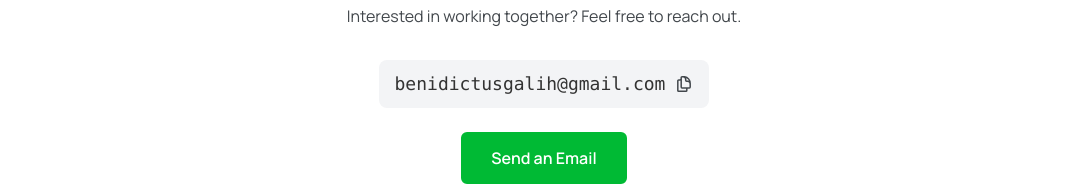
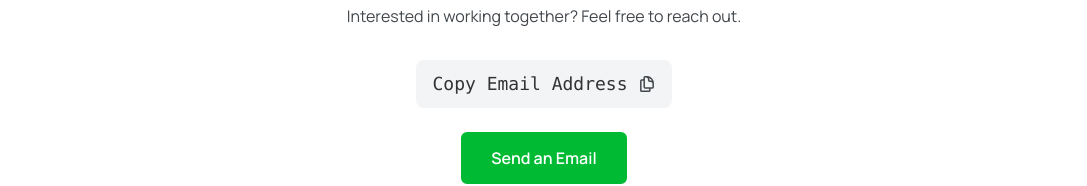
Before and after one commit to octovalents/octovalents.github.io, a React (Vite) app: page / in a window 1280 px wide. Shown: the part 1694-1880 px from the top of the page, without its empty margins (96-1183 px from the left). Built offline with nearby package versions, Linux system fonts and the light colour scheme.

Commit message:
fix: hide email address from text button

```diff
--- a/src/components/Contact.tsx
+++ b/src/components/Contact.tsx
@@ -54,7 +54,7 @@ export default function Contact() {
           className="flex items-center justify-center gap-2.5 max-w-max mx-auto bg-gray-100 rounded-lg py-2.5 px-4 cursor-pointer transition-colors duration-200 select-none hover:bg-gray-200 dark:bg-gray-800 dark:hover:bg-gray-700 mt-8"
         >
           <span className="text-(--fg) text-lg font-mono">
-            {copied ? 'Copied!' : EMAIL}
+            {copied ? 'Copied!' : 'Copy Email Address'}
           </span>
           <span className="text-(--muted) transition-colors duration-200">
             {copied ? <CheckIcon size={18} /> : <CopyIcon size={18} />}
```
